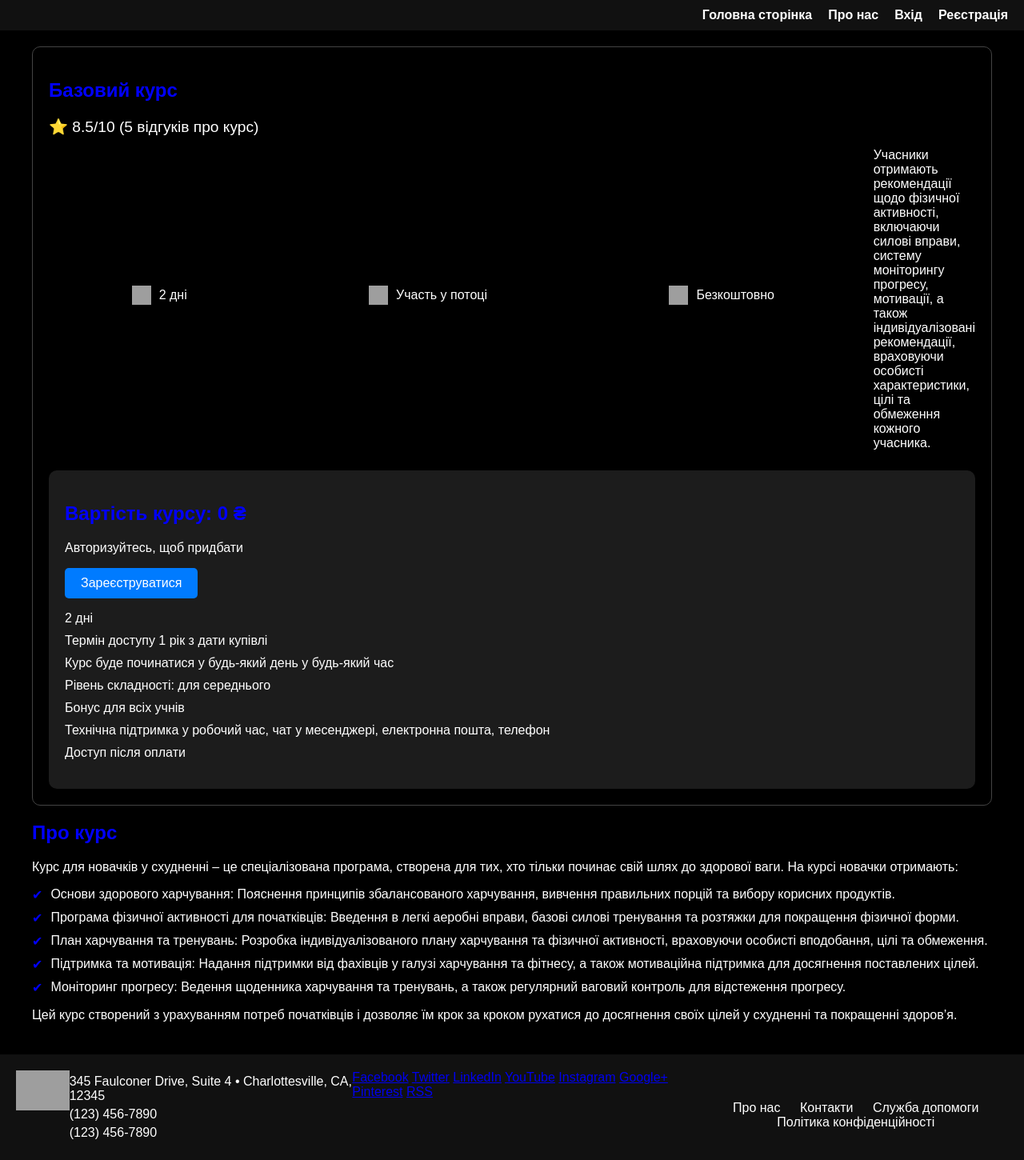
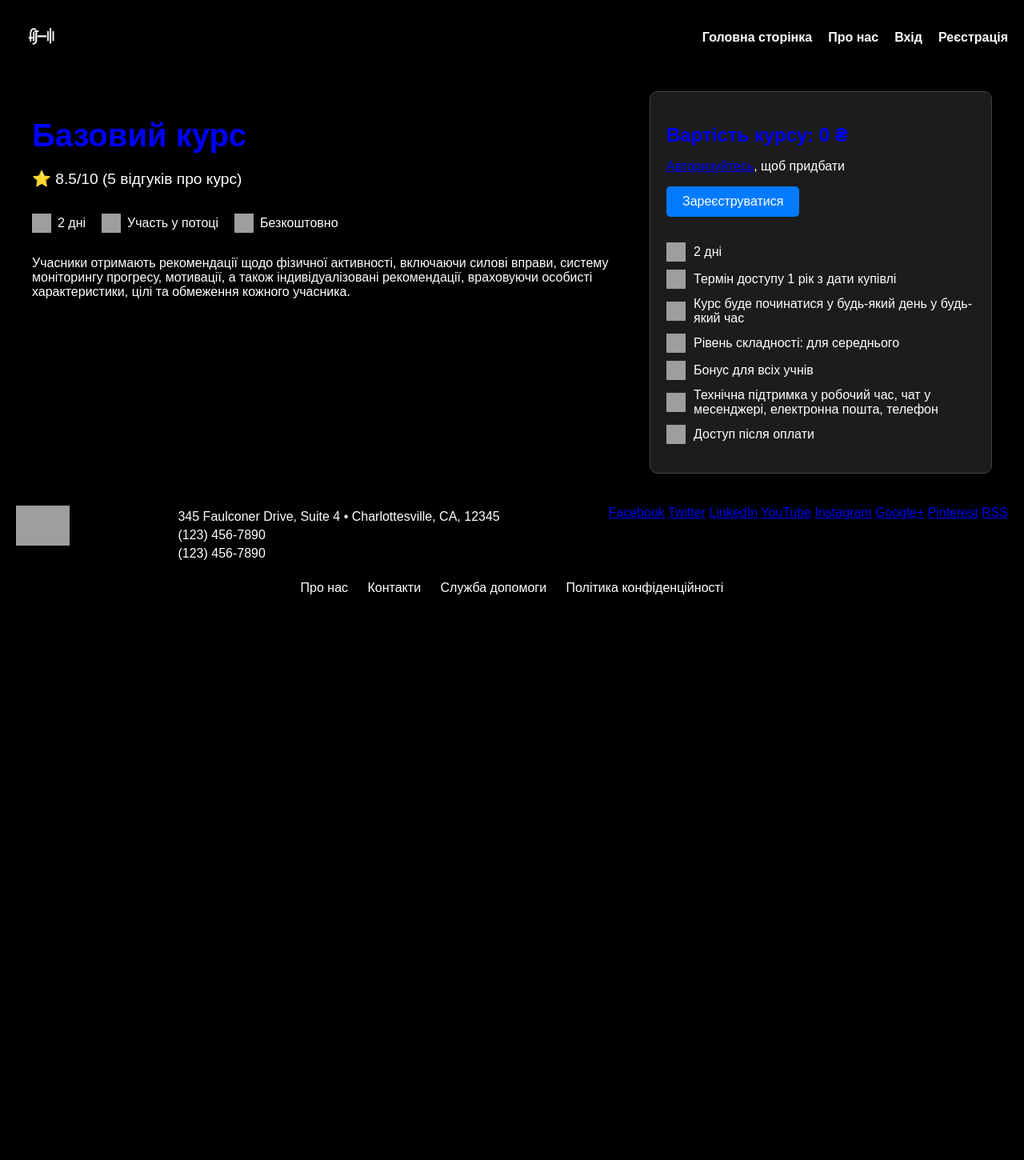
Before and after one commit to NureMiachKateryna/website-FitSprint, a PHP site: page /basic-course.html in a window 1280 px wide. Shown: the whole page at 80% size. After the commit the page ends 743 px from the top, so only its background shows below. Run offline with PHP 8.4, Linux system fonts and the light colour scheme; grey boxes are pictures that could not be loaded.

Commit message:
3-commit

```diff
--- a/basic-course.css
+++ b/basic-course.css
@@ -1,5 +1,5 @@
 body {
-    font-family: Arial, sans-serif;
+    font-family: 'Arial', sans-serif;
     background-color: #000;
     color: #fff;
     margin: 0;
@@ -7,14 +7,20 @@ body {
 }
 
 header {
-    background-color: #111;
-    padding: 10px 20px;
+    display: flex;
+    justify-content: space-between;
+    align-items: center;
+    background-color: #000;
+    padding: 20px;
+}
+
+header .logo img {
+    height: 50px;
 }
 
 header nav ul {
     list-style: none;
     display: flex;
-    justify-content: flex-end;
     margin: 0;
     padding: 0;
 }
@@ -35,50 +41,78 @@ main {
     padding: 20px;
 }
 
+.course-container {
+    display: flex;
+    justify-content: space-between;
+    align-items: flex-start;
+}
+
 .course {
-    border: 1px solid #444;
-    padding: 20px;
-    margin-bottom: 20px;
-    border-radius: 10px;
+    flex: 2;
 }
 
 .course h1 {
     color: #00f;
+    font-size: 2.5em;
+    margin-bottom: 0.5em;
 }
 
 .course .rating {
     font-size: 1.2em;
-    margin-bottom: 10px;
+    margin-bottom: 1em;
 }
 
 .course-details {
     display: flex;
-    justify-content: space-between;
-    margin-bottom: 20px;
+    justify-content: flex-start;
+    gap: 20px;
+    margin-bottom: 1em;
 }
 
-.course-details p {
-    margin: 5px 0;
+.course-details .icon-info {
+    display: flex;
+    align-items: center;
+    gap: 0.5em;
+}
+
+.course-details .icon-info img {
+    width: 24px;
+    height: 24px;
 }
 
 .course-register {
-    background-color: #222;
+    flex: 1;
+    background-color: #1c1c1c;
     padding: 20px;
     border-radius: 10px;
+    box-shadow: 0 4px 8px rgba(0, 0, 0, 0.2);
+    border: 1px solid #444;
 }
 
 .course-register h2 {
     color: #00f;
+    font-size: 1.5em;
+    margin-bottom: 0.5em;
+}
+
+.course-register p a {
+    color: #00f;
+    text-decoration: underline;
 }
 
 .course-register button {
-    background-color: #00f;
-    color: #fff;
-    padding: 10px 20px;
+    background-color: #007bff;
     border: none;
     border-radius: 5px;
+    color: white;
+    padding: 10px 20px;
+    font-size: 1em;
     cursor: pointer;
-    font-size: 1em;
+    margin-bottom: 1em;
+}
+
+.course-register button:hover {
+    background-color: #0056b3;
 }
 
 .course-register ul {
@@ -87,38 +121,31 @@ main {
 }
 
 .course-register ul li {
+    display: flex;
+    align-items: center;
     margin-bottom: 10px;
 }
 
-.about-course {
-    margin-bottom: 20px;
-}
-
-.about-course h2 {
-    color: #00f;
-}
-
-.about-course ul {
-    list-style: none;
-    padding: 0;
-}
-
-.about-course ul li {
-    margin-bottom: 10px;
+.course-register ul li img {
+    margin-right: 10px;
+    width: 24px;
+    height: 24px;
 }
 
 footer {
-    background-color: #111;
+    background-color: #000;
     padding: 20px;
     display: flex;
     justify-content: space-between;
     align-items: center;
+    flex-wrap: wrap;
 }
 
 .footer-content {
     display: flex;
     justify-content: space-between;
     width: 100%;
+    margin-bottom: 20px;
 }
 
 .footer-content .logo img {
@@ -132,7 +159,7 @@ footer {
 
 .footer-links {
     text-align: center;
-    margin-top: 20px;
+    width: 100%;
 }
 
 .footer-links a {
@@ -140,71 +167,3 @@ footer {
     margin: 0 10px;
     text-decoration: none;
 }
-
-/* Additional styling to match the second screenshot */
-.icon {
-    display: flex;
-    align-items: center;
-    margin-right: 20px;
-}
-
-.icon img {
-    width: 24px;
-    height: 24px;
-    margin-right: 10px;
-}
-
-.course-details .icon {
-    display: flex;
-    align-items: center;
-    margin-bottom: 10px;
-}
-
-.course-info {
-    display: flex;
-    justify-content: space-around;
-    width: 100%;
-}
-
-.course-details p {
-    flex: 1;
-}
-
-.course-register {
-    margin-top: 20px;
-    padding: 20px;
-    background-color: #1c1c1c;
-    border-radius: 10px;
-    box-shadow: 0 4px 8px rgba(0, 0, 0, 0.2);
-}
-
-.course-register button {
-    background-color: #007bff;
-    border: none;
-    border-radius: 5px;
-    color: white;
-    padding: 10px 20px;
-    font-size: 16px;
-    cursor: pointer;
-}
-
-.course-register button:hover {
-    background-color: #0056b3;
-}
-
-.about-course ul {
-    list-style: none;
-    padding-left: 0;
-}
-
-.about-course ul li {
-    margin-bottom: 10px;
-    display: flex;
-    align-items: center;
-}
-
-.about-course ul li:before {
-    content: '✔';
-    color: #00f;
-    margin-right: 10px;
-}
--- a/basic-course.html
+++ b/basic-course.html
@@ -10,6 +10,9 @@
 
 <body>
     <header>
+        <div class="logo">
+            <img src="logo.jpg" alt="FitSprint Logo">
+        </div>
         <nav>
             <ul>
                 <li><a href="#">Головна сторінка</a></li>
@@ -21,20 +24,20 @@
     </header>
 
     <main>
-        <section class="course">
-            <h1>Базовий курс</h1>
-            <p class="rating">⭐ 8.5/10 (5 відгуків про курс)</p>
-            <div class="course-details">
-                <div class="course-info">
-                    <div class="icon">
+        <section class="course-container">
+            <div class="course">
+                <h1>Базовий курс</h1>
+                <p class="rating">⭐ 8.5/10 (5 відгуків про курс)</p>
+                <div class="course-details">
+                    <div class="icon-info">
                         <img src="calendar-icon.png" alt="Calendar">
                         <p>2 дні</p>
                     </div>
-                    <div class="icon">
+                    <div class="icon-info">
                         <img src="group-icon.png" alt="Group">
                         <p>Участь у потоці</p>
                     </div>
-                    <div class="icon">
+                    <div class="icon-info">
                         <img src="free-icon.png" alt="Free">
                         <p>Безкоштовно</p>
                     </div>
@@ -45,38 +48,20 @@
             </div>
             <div class="course-register">
                 <h2>Вартість курсу: 0 ₴</h2>
-                <p>Авторизуйтесь, щоб придбати</p>
+                <p><a href="#">Авторизуйтесь</a>, щоб придбати</p>
                 <button>Зареєструватися</button>
                 <ul>
-                    <li>2 дні</li>
-                    <li>Термін доступу 1 рік з дати купівлі</li>
-                    <li>Курс буде починатися у будь-який день у будь-який час</li>
-                    <li>Рівень складності: для середнього</li>
-                    <li>Бонус для всіх учнів</li>
-                    <li>Технічна підтримка у робочий час, чат у месенджері, електронна пошта, телефон</li>
-                    <li>Доступ після оплати</li>
+                    <li><img src="clock-icon.png" alt="Clock"> 2 дні</li>
+                    <li><img src="access-icon.png" alt="Access"> Термін доступу 1 рік з дати купівлі</li>
+                    <li><img src="calendar-icon.png" alt="Calendar"> Курс буде починатися у будь-який день у будь-який
+                        час</li>
+                    <li><img src="level-icon.png" alt="Level"> Рівень складності: для середнього</li>
+                    <li><img src="bonus-icon.png" alt="Bonus"> Бонус для всіх учнів</li>
+                    <li><img src="support-icon.png" alt="Support"> Технічна підтримка у робочий час, чат у месенджері,
+                        електронна пошта, телефон</li>
+                    <li><img src="payment-icon.png" alt="Payment"> Доступ після оплати</li>
                 </ul>
             </div>
-        </section>
-
-        <section class="about-course">
-            <h2>Про курс</h2>
-            <p>Курс для новачків у схудненні – це спеціалізована програма, створена для тих, хто тільки починає свій
-                шлях до здорової ваги. На курсі новачки отримають:</p>
-            <ul>
-                <li>Основи здорового харчування: Пояснення принципів збалансованого харчування, вивчення правильних
-                    порцій та вибору корисних продуктів.</li>
-                <li>Програма фізичної активності для початківців: Введення в легкі аеробні вправи, базові силові
-                    тренування та розтяжки для покращення фізичної форми.</li>
-                <li>План харчування та тренувань: Розробка індивідуалізованого плану харчування та фізичної активності,
-                    враховуючи особисті вподобання, цілі та обмеження.</li>
-                <li>Підтримка та мотивація: Надання підтримки від фахівців у галузі харчування та фітнесу, а також
-                    мотиваційна підтримка для досягнення поставлених цілей.</li>
-                <li>Моніторинг прогресу: Ведення щоденника харчування та тренувань, а також регулярний ваговий контроль
-                    для відстеження прогресу.</li>
-            </ul>
-            <p>Цей курс створений з урахуванням потреб початківців і дозволяє їм крок за кроком рухатися до досягнення
-                своїх цілей у схудненні та покращенні здоров’я.</p>
         </section>
     </main>
 
```
Also changed, not shown: logo.jpg (added).
